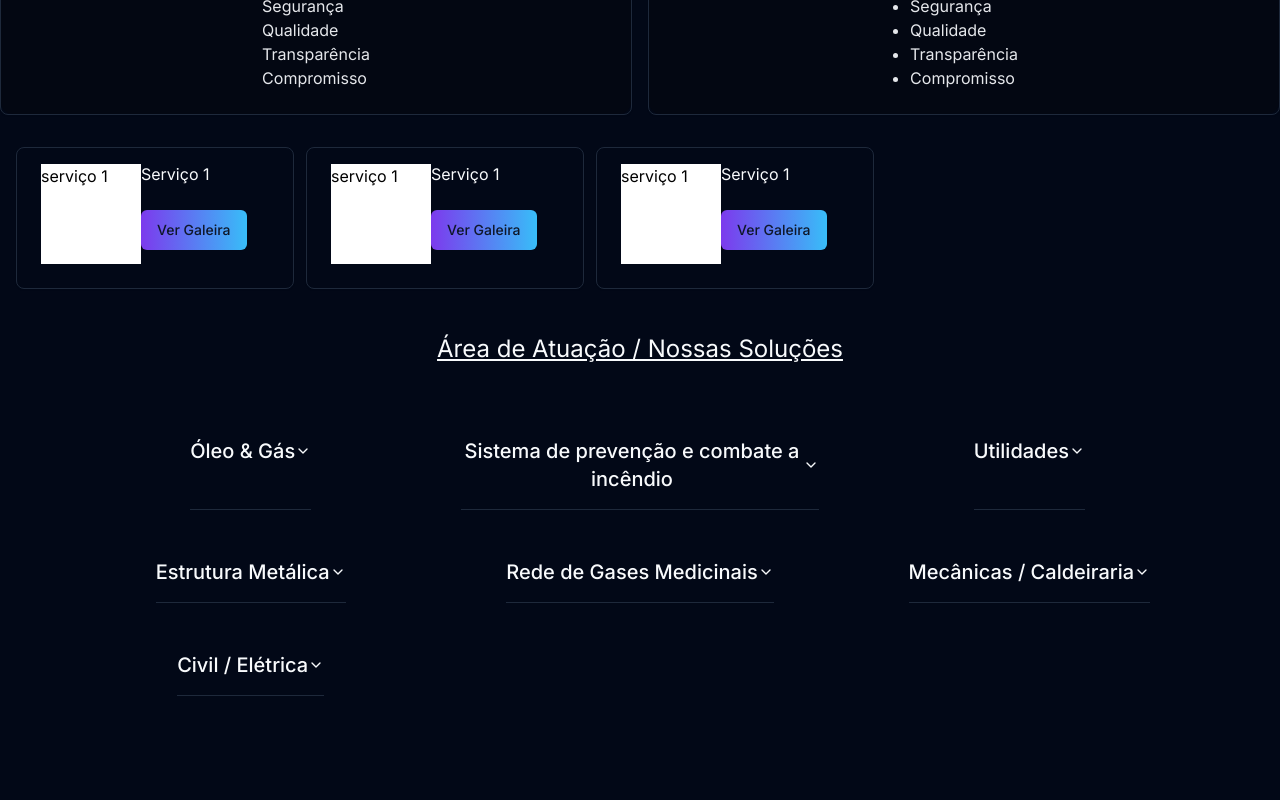
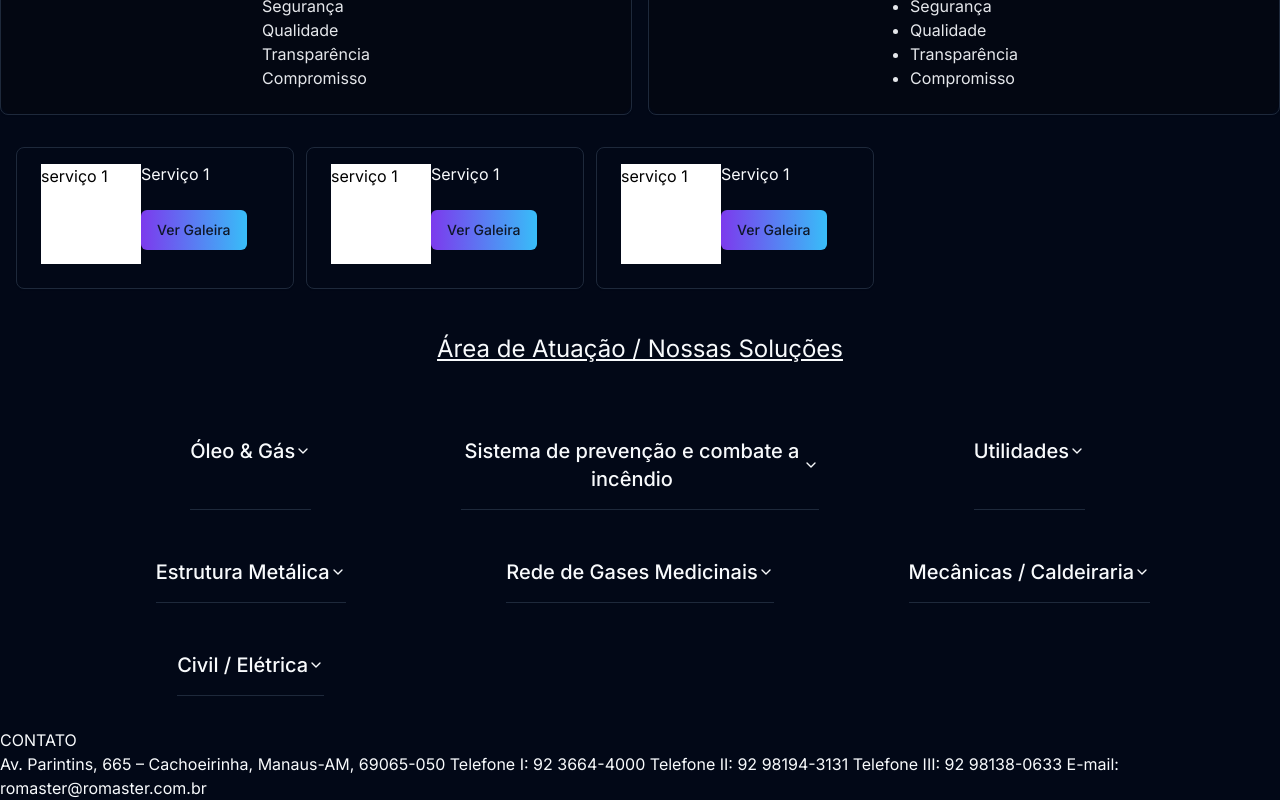
Before and after one commit to DevRick556/america-do-sull, a Next.js app: page / in a window 1280 px wide. Shown: the part 1237-2037 px from the top of the page. Before the commit the page ends 1965 px from the top, so only its background shows below. Built offline with nearby package versions, Linux system fonts and the light colour scheme.

Commit message:
feat: add contats

```diff
--- /dev/null
+++ b/app/(home)/_components/contato.tsx
@@ -0,0 +1,16 @@
+const Contato = () => {
+  return (
+    <div>
+      <div>
+        <h1>CONTATO</h1>
+      </div>
+      <div>
+        Av. Parintins, 665 – Cachoeirinha, Manaus-AM, 69065-050 Telefone I: 92
+        3664-4000 Telefone II: 92 98194-3131 Telefone III: 92 98138-0633 E-mail:
+        romaster@romaster.com.br
+      </div>
+    </div>
+  );
+};
+
+export default Contato;
--- a/app/(home)/_components/servicos.tsx
+++ b/app/(home)/_components/servicos.tsx
@@ -1,9 +1,18 @@
-
-
 import { Button } from "@/app/_components/ui/button";
 import { Card, CardContent } from "@/app/_components/ui/card";
-import { Carousel, CarouselContent, CarouselNext, CarouselPrevious } from "@/app/_components/ui/carousel";
-import { Dialog, DialogContent, DialogDescription, DialogTitle, DialogTrigger } from "@radix-ui/react-dialog";
+import {
+  Carousel,
+  CarouselContent,
+  CarouselNext,
+  CarouselPrevious,
+} from "@/app/_components/ui/carousel";
+import {
+  Dialog,
+  DialogContent,
+  DialogDescription,
+  DialogTitle,
+  DialogTrigger,
+} from "@radix-ui/react-dialog";
 import Image from "next/image";
 
 const slideImages = ["/1.jpg", "/2.jpg", "/3.jpg", "/4.jpg", "/5.jpg"];
@@ -12,14 +21,14 @@ const Servicos = () => {
   return (
     <div className="space-y-4">
       <Card>
-        <CardContent className="flex justify-between items-center">
+        <CardContent className="flex items-center justify-between">
           <div className="mt-4 h-[100px] w-[100px] bg-white text-black">
             serviço 1
           </div>
           <div className="w-32 space-y-6">
             <h4>Serviço 1</h4>
             <Dialog>
-              <DialogTrigger asChild >
+              <DialogTrigger asChild>
                 <Button className="bg-gradient-to-r from-violet-600 to-sky-400">
                   Ver Galeira
                 </Button>
--- a/app/(home)/page.tsx
+++ b/app/(home)/page.tsx
@@ -1,5 +1,6 @@
 import AreaDeAtucao from "./_components/AreaAtuacao";
 import BemVindo from "./_components/bem-vindo";
+import Contato from "./_components/contato";
 import Hero from "./_components/hero";
 import Qualidades from "./_components/qualidades";
 import Servicos from "./_components/servicos";
@@ -23,6 +24,9 @@ const HomePage = () => {
       <div>
         <AreaDeAtucao/>
       </div>
+      <div>
+        <Contato/>
+      </div>
 
     </div>
   );
--- a/app/_components/header.tsx
+++ b/app/_components/header.tsx
@@ -43,7 +43,7 @@ const Header = () => {
           </ul>
           {/* <menuHamburguer /> */}
           {menuCLick &&(
-            <ul className="absolute top-full left-0 w-full bg-[#028fcc] flex flex-col items-center gap-4 py-4 md:hidden">
+            <ul className="absolute top-full z-50 left-0 w-full bg-[#028fcc] flex flex-col items-center gap-4 py-4 md:hidden">
               <li><Link href="/" onClick={() => setClick(false)}>Home</Link></li>
               <li>Área de Atuação</li>
               <li>Sobre</li>
```
Also changed, not shown: app/(home)/_components/AreaAtuacao.tsx (+0 -17 lines).
